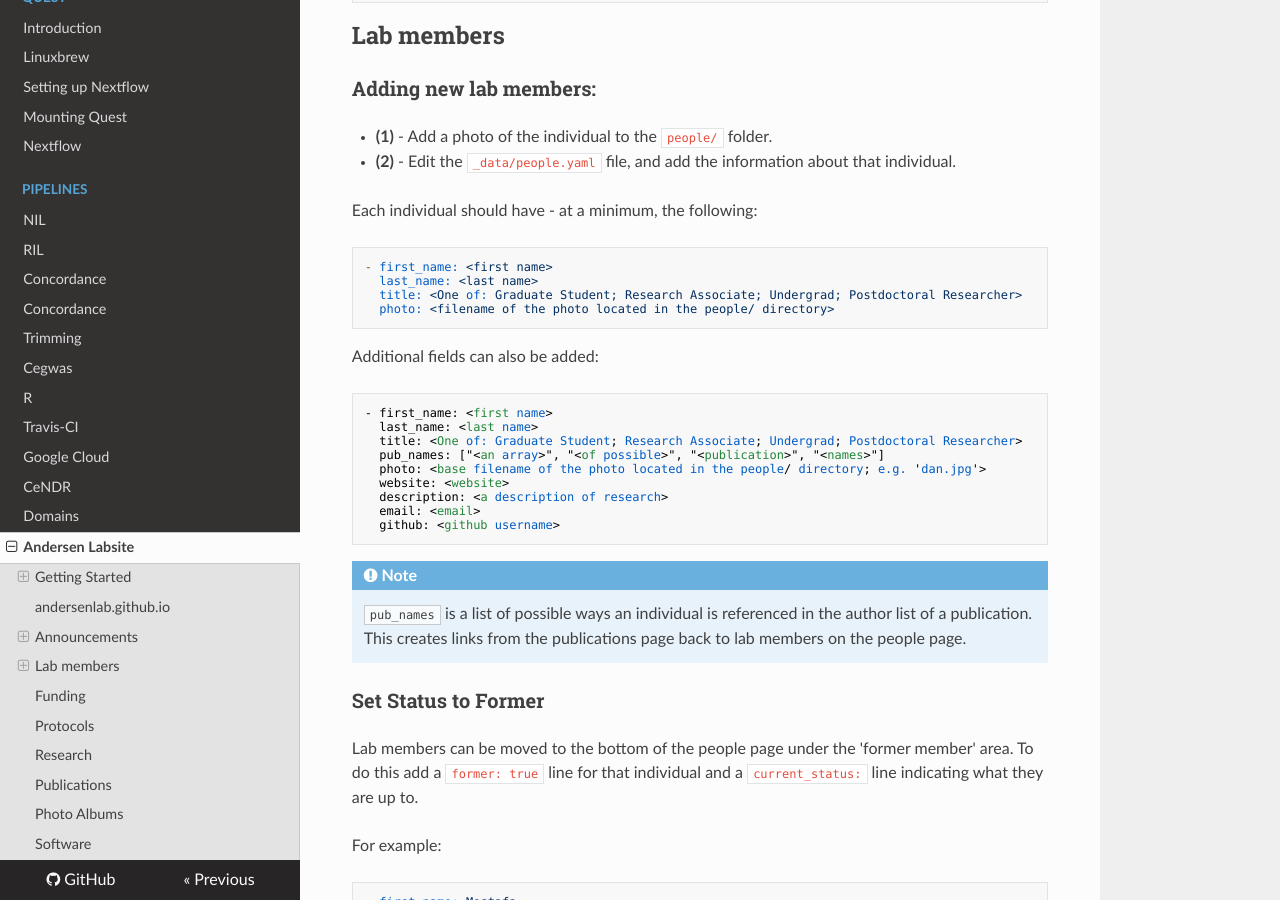
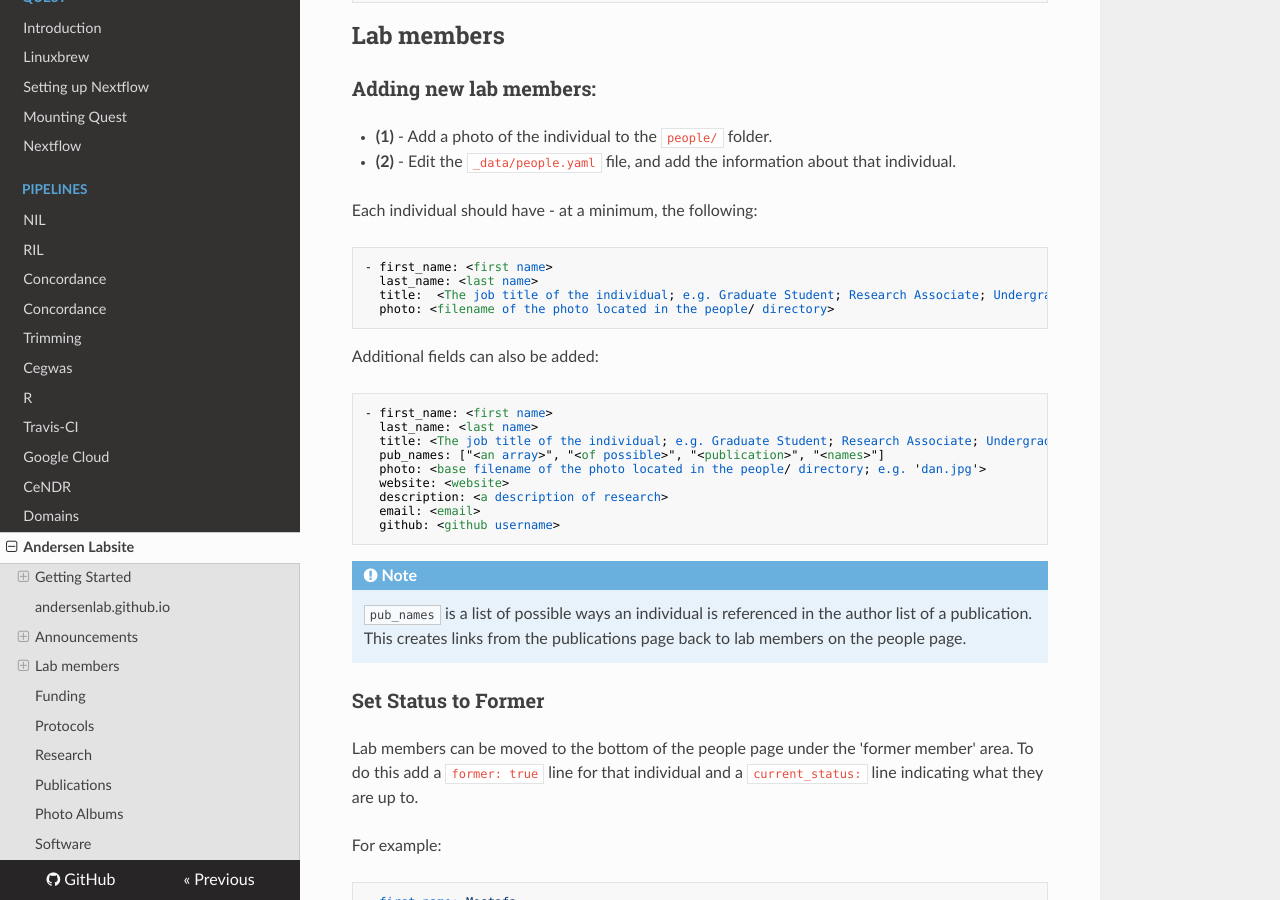
Before and after one commit to AndersenLab/dry-guide, an MkDocs documentation site: the page built from docs/labsite.md, in a window 1280 px wide and 900 px high, scrolled down 3599 px. Built offline with MkDocs 1.6.1, drawn with Linux system fonts in a browser that asks for light colours; nearby versions of some CDN libraries; old or Windows-style settings are respelled for this version of MkDocs; some of the changed lines change nothing that is shown.

Commit message:
Add update regarding title of individual

````diff
--- a/docs/labsite.md
+++ b/docs/labsite.md
@@ -151,7 +151,7 @@ Each individual should have - at a minimum, the following:
 ```
 - first_name: <first name>
   last_name: <last name>
-  title: <One of: Graduate Student; Research Associate; Undergrad; Postdoctoral Researcher>
+  title:  <The job title of the individual; e.g. Graduate Student; Research Associate; Undergrad; Postdoctoral Researcher; Lab technician>
   photo: <filename of the photo located in the people/ directory>
 ```
 
@@ -160,7 +160,7 @@ Additional fields can also be added:
 ```
 - first_name: <first name>
   last_name: <last name>
-  title: <One of: Graduate Student; Research Associate; Undergrad; Postdoctoral Researcher>
+  title: <The job title of the individual; e.g. Graduate Student; Research Associate; Undergrad; Postdoctoral Researcher; Lab technician>
   pub_names: ["<an array>", "<of possible>", "<publication>", "<names>"]
   photo: <base filename of the photo located in the people/ directory; e.g. 'dan.jpg'>
   website: <website>
````
